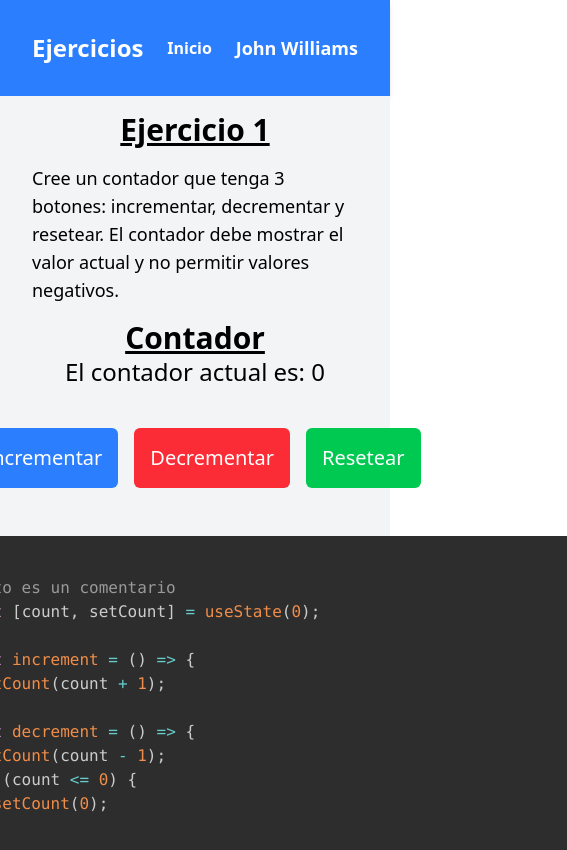
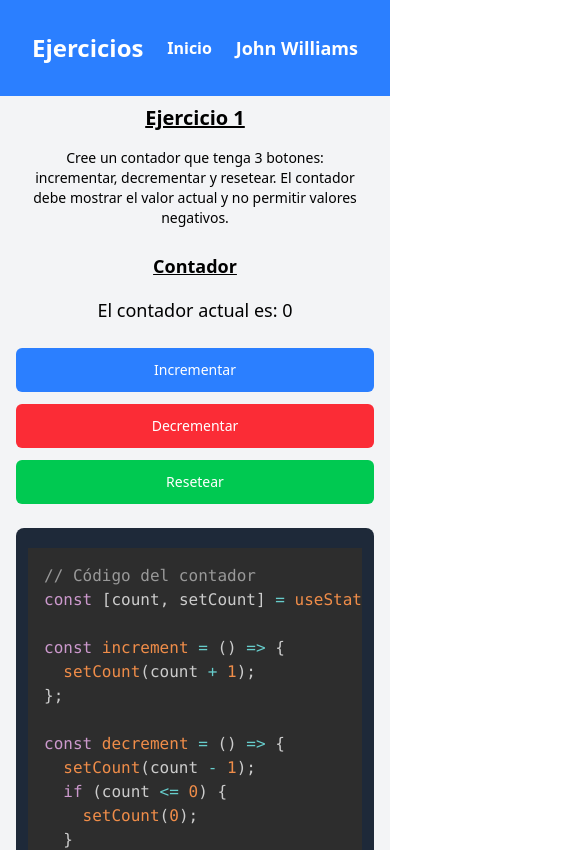
Before and after one commit to JohnMachaca/micro-react-exercises, a React (Vite) app: page /contador in a window 390 px wide. Shown: the top 850 px of the page, 567 px wide, since content can reach past the window. Built offline with nearby package versions, Linux system fonts and the light colour scheme.

Commit message:
agreganod responsive

```diff
--- a/src/excercises/Contador.jsx
+++ b/src/excercises/Contador.jsx
@@ -27,80 +27,79 @@ function Contador() {
   };
 
   return (
-    <div className="flex flex-col items-center justify-center min-h-screen">
+    <div className="min-h-screen flex flex-col">
       <Header />
-      <main className="flex-grow container mx-auto bg-gray-100 p-4 flex flex-col items-center justify-center">
-        <h2 className="text-3xl font-bold underline">Ejercicio 1</h2>
-        <p className="text-lg m-4">
+      <main className="flex-1 bg-gray-100 p-2 sm:p-4 lg:p-6 flex flex-col items-center justify-center max-w-full">
+        <div className="w-full max-w-4xl mx-auto px-2 sm:px-4">
+          <h2 className="text-xl sm:text-2xl lg:text-3xl font-bold underline text-center mb-4">Ejercicio 1</h2>
+          <p className="text-sm sm:text-base lg:text-lg mb-6 text-center px-2">
             Cree un contador que tenga 3 botones: incrementar, decrementar y
             resetear. El contador debe mostrar el valor actual y no permitir
             valores negativos.
           </p>
-        <h3 className="text-3xl font-bold underline">Contador</h3>
-        <p className="text-2xl">El contador actual es: {count}</p>
-        <div className="m-4 flex p-4">
+          <h3 className="text-lg sm:text-xl lg:text-2xl font-bold underline text-center mb-4">Contador</h3>
+          <p className="text-lg sm:text-xl lg:text-2xl text-center mb-6">El contador actual es: {count}</p>
+
+          {/* Botones responsive - vertical en móvil, horizontal en desktop */}
+          <div className="flex flex-col sm:flex-row gap-3 sm:gap-4 justify-center items-center mb-6">
             <button
-            className="p-4 rounded-md bg-blue-500 text-white m-2 text-xl"
+              className="w-full sm:w-auto px-4 py-3 sm:px-6 sm:py-4 rounded-md bg-blue-500 hover:bg-blue-600 text-white text-sm sm:text-base lg:text-lg font-medium transition-colors"
               onClick={increment}
             >
               Incrementar
             </button>
             <button
-            className="p-4 rounded-md bg-red-500 text-white m-2 text-xl"
+              className="w-full sm:w-auto px-4 py-3 sm:px-6 sm:py-4 rounded-md bg-red-500 hover:bg-red-600 text-white text-sm sm:text-base lg:text-lg font-medium transition-colors"
               onClick={decrement}
             >
               Decrementar
             </button>
             <button
-            className="p-4 rounded-md bg-green-500 text-white m-2 text-xl"
+              className="w-full sm:w-auto px-4 py-3 sm:px-6 sm:py-4 rounded-md bg-green-500 hover:bg-green-600 text-white text-sm sm:text-base lg:text-lg font-medium transition-colors"
               onClick={reset}
             >
               Resetear
             </button>
           </div>
-        <pre>
-          <code className="language-jsx">
-            {`
-            //esto es un comentario
+          {/* Bloque de código responsive */}
+          <div className="w-full bg-gray-800 rounded-lg p-3 sm:p-4 overflow-x-auto">
+            <pre className="text-xs sm:text-sm">
+              <code className="language-jsx text-green-400">
+                {`// Código del contador
 const [count, setCount] = useState(0);
 
 const increment = () => {
   setCount(count + 1);
 };
+
 const decrement = () => {
   setCount(count - 1);
   if (count <= 0) {
     setCount(0);
   }
 };
+
 const reset = () => {
   setCount(0);
 };
-            <p className="text-2xl">El contador actual es: {count}</p>
-        <div className="m-4 flex p-4">
-          <button
-            className="p-4 rounded-md bg-blue-500 text-white m-2 text-xl"
-            onClick={increment}
-          >
+
+// JSX del contador
+<p>El contador actual es: {count}</p>
+<div className="flex flex-col sm:flex-row gap-3">
+  <button onClick={increment}>
     Incrementar
   </button>
-          <button
-            className="p-4 rounded-md bg-red-500 text-white m-2 text-xl"
-            onClick={decrement}
-          >
+  <button onClick={decrement}>
     Decrementar
   </button>
-          <button
-            className="p-4 rounded-md bg-green-500 text-white m-2 text-xl"
-            onClick={reset}
-          >
+  <button onClick={reset}>
     Resetear
   </button>
-        </div>
-
-            `}
+</div>`}
               </code>
             </pre>
+          </div>
+        </div>
       </main>
       <BackToMenu />
     </div>
```
Lines whose indentation alone changed are shown as unchanged.
